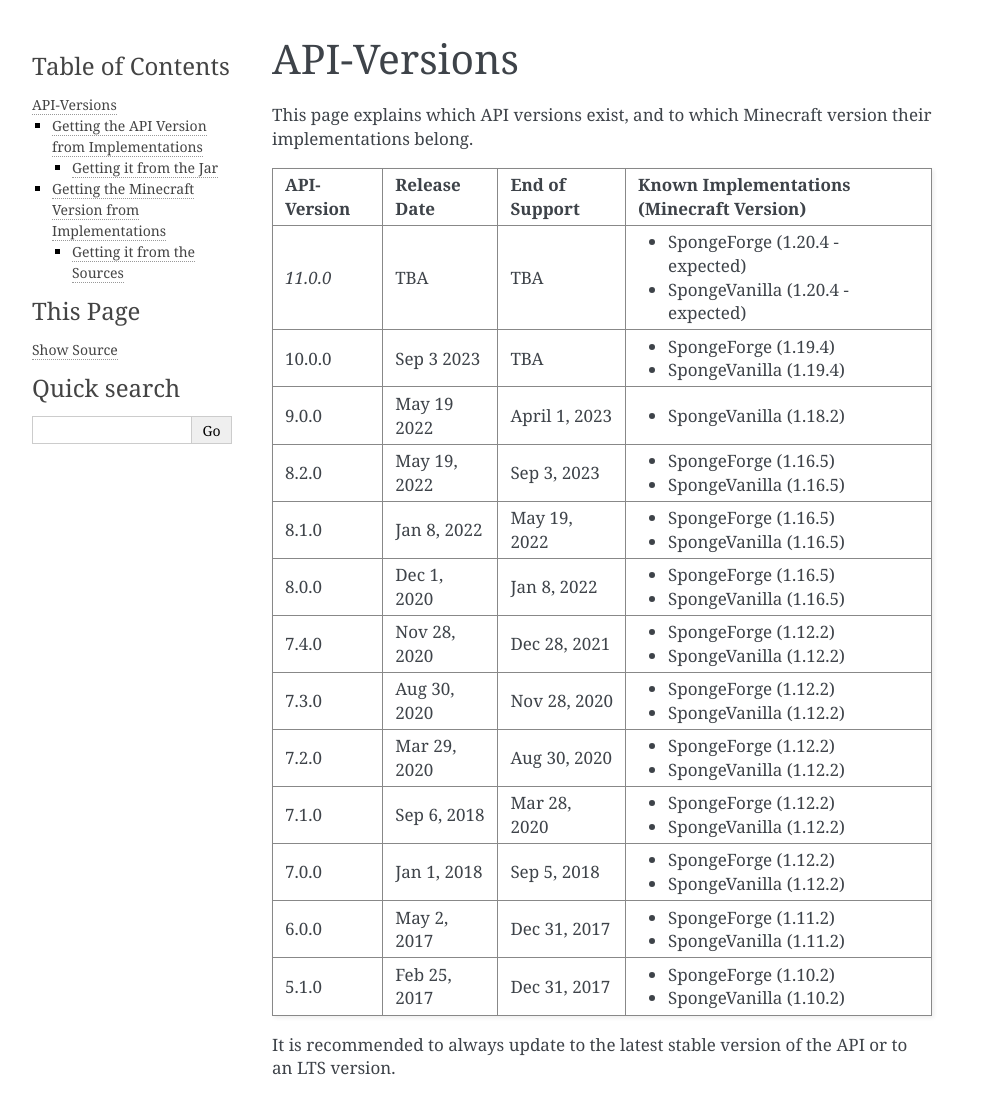
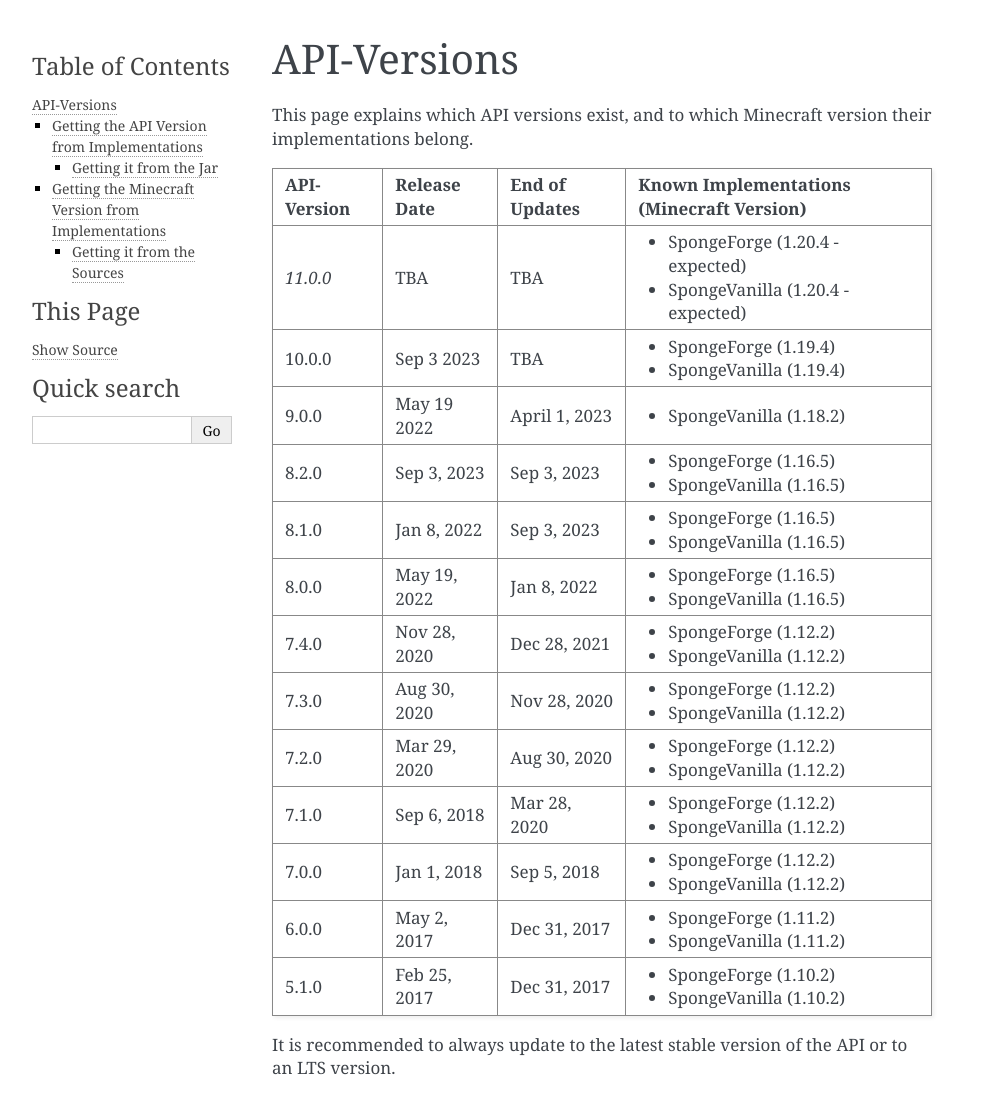
Before and after one commit to SpongePowered/SpongeDocs, a Sphinx documentation site: the page built from source/plugin/api-versions.rst, in a window 1280 px wide. Shown: the top 1097 px of the page, without its empty margins (148-1141 px from the left). Built offline with Sphinx 7.4.7, drawn with Linux system fonts in a browser that asks for light colours.

Commit message:
end of updates

```diff
--- a/source/plugin/api-versions.rst
+++ b/source/plugin/api-versions.rst
@@ -5,7 +5,7 @@
 This page explains which API versions exist, and to which Minecraft version their implementations belong.
 
 +-------------+--------------+----------------+-------------------------------------------+
-| API-Version | Release Date | End of Support | Known Implementations (Minecraft Version) |
+| API-Version | Release Date | End of Updates | Known Implementations (Minecraft Version) |
 +=============+==============+================+===========================================+
 | *11.0.0*    | TBA          | TBA            | * SpongeForge (1.20.4 - expected)         |
 |             |              |                | * SpongeVanilla (1.20.4 - expected)       |
@@ -15,13 +15,13 @@
 +-------------+--------------+----------------+-------------------------------------------+
 | 9.0.0       | May 19 2022  | April 1, 2023  | * SpongeVanilla (1.18.2)                  |
 +-------------+--------------+----------------+-------------------------------------------+
-| 8.2.0       | May 19, 2022 | Sep 3, 2023    | * SpongeForge (1.16.5)                    |
+| 8.2.0       | Sep 3, 2023  | Sep 3, 2023    | * SpongeForge (1.16.5)                    |
 |             |              |                | * SpongeVanilla (1.16.5)                  |
 +-------------+--------------+----------------+-------------------------------------------+
-| 8.1.0       | Jan 8, 2022  | May 19, 2022   | * SpongeForge (1.16.5)                    |
+| 8.1.0       | Jan 8, 2022  | Sep 3, 2023    | * SpongeForge (1.16.5)                    |
 |             |              |                | * SpongeVanilla (1.16.5)                  |
 +-------------+--------------+----------------+-------------------------------------------+
-| 8.0.0       | Dec 1, 2020  | Jan 8, 2022    | * SpongeForge (1.16.5)                    |
+| 8.0.0       | May 19, 2022 | Jan 8, 2022    | * SpongeForge (1.16.5)                    |
 |             |              |                | * SpongeVanilla (1.16.5)                  |
 +-------------+--------------+----------------+-------------------------------------------+
 | 7.4.0       | Nov 28, 2020 | Dec 28, 2021   | * SpongeForge (1.12.2)                    |
```
